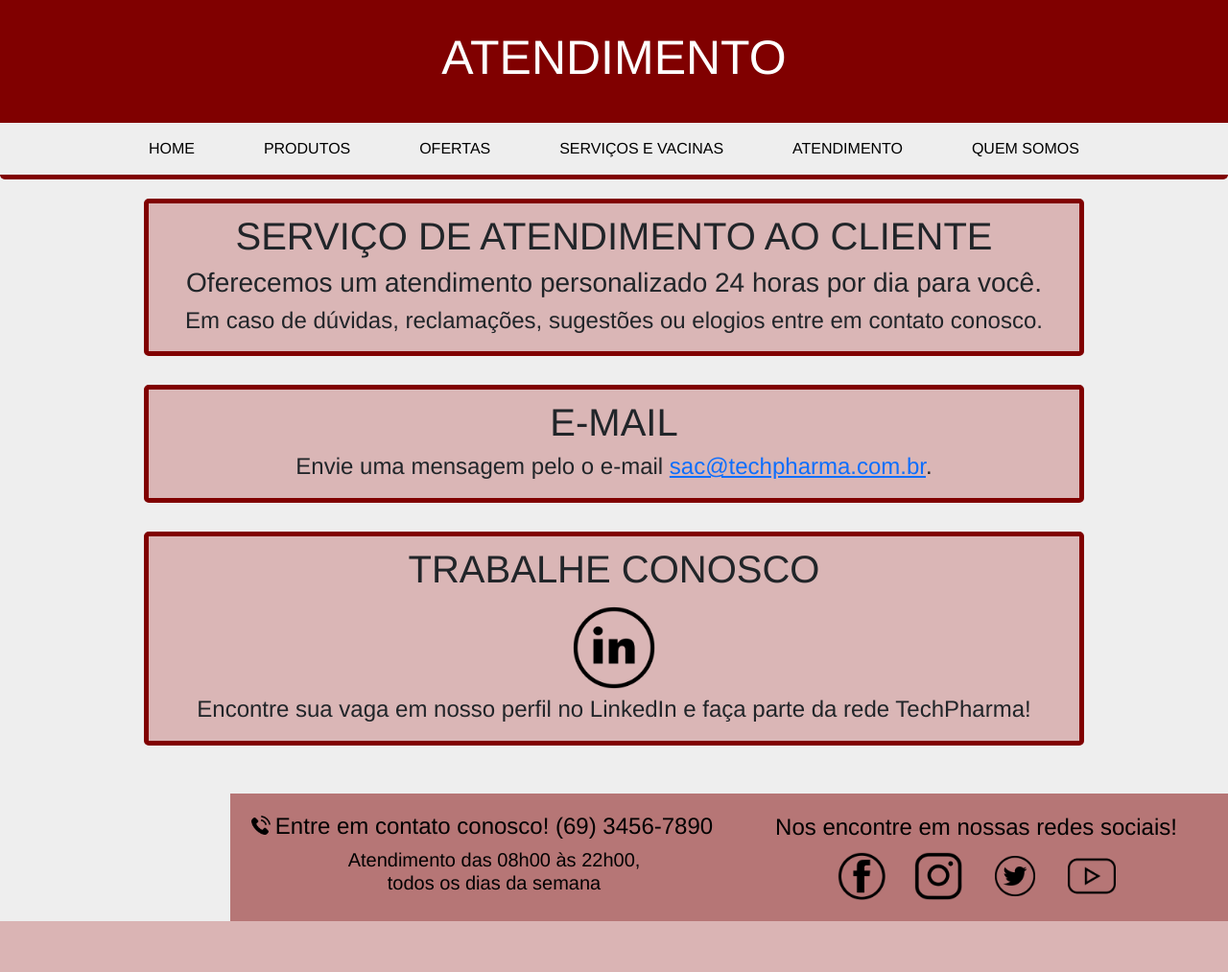
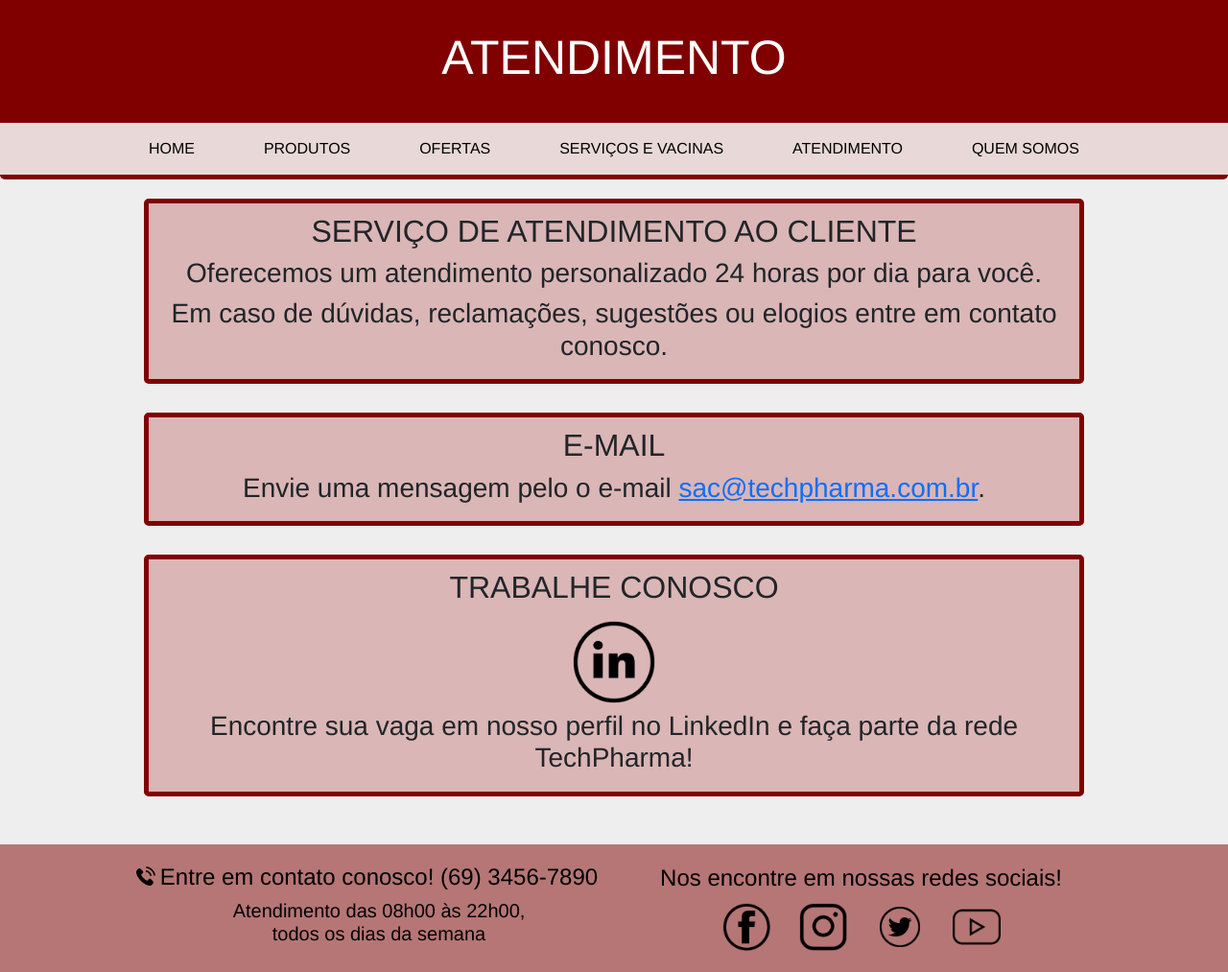
Before and after one commit to Po747o/Pharmacy, a PHP site: page /atendimento.html in a window 1280 px wide. Shown: the whole page at 96% size. Before the commit the page ends 960 px from the top, so only its background shows below. Run offline with PHP 8.4, Linux system fonts and the light colour scheme.

Commit message:
Atualizações gerais

```diff
--- a/atendimento.html
+++ b/atendimento.html
@@ -34,22 +34,22 @@
     <main class="container">
 
         <div class="sac">
-            <h1>SERVIÇO DE ATENDIMENTO AO CLIENTE</h1>
+            <h2>SERVIÇO DE ATENDIMENTO AO CLIENTE</h2>
             <h3>Oferecemos um atendimento personalizado 24 horas por dia para você.</h3>
-            <h4>Em caso de dúvidas, reclamações, sugestões ou elogios entre em contato conosco.</h4>
+            <h3>Em caso de dúvidas, reclamações, sugestões ou elogios entre em contato conosco.</h3>
         </div>
         <div class="sac">
-            <h1>E-MAIL</h1>
-            <h4>Envie uma mensagem pelo o e-mail
+            <h2>E-MAIL</h2>
+            <h3>Envie uma mensagem pelo o e-mail
                 <a href="mailto:sac@techpharma.com.br">sac@techpharma.com.br</a>.
-            </h4>
+            </h3>
         </div>
         <div class="sac">
-            <h1>TRABALHE CONOSCO</h1>
+            <h2>TRABALHE CONOSCO</h2>
             <div class="linkedin">
                 <img src="imagens/iconelinkedin.png" alt="#">
             </div>
-            <h4>Encontre sua vaga em nosso perfil no LinkedIn e faça parte da rede TechPharma!</h4>
+            <h3>Encontre sua vaga em nosso perfil no LinkedIn e faça parte da rede TechPharma!</h3>
         </div>
 
     </main>
--- a/css/layout.css
+++ b/css/layout.css
@@ -38,6 +38,7 @@ main {
     border-radius: 0 0 5px 5px;
     margin: 0 auto;
     width: 100%;
+    background-color: #e9d8d8;
 }
 
 .topnav .menu {
@@ -58,10 +59,8 @@ main {
 }
 
 .topnav a:hover {
-    background-color: rgba(128, 0, 0, 0.5);
+    background-color: white;
     color: black;
-    border: solid 2px white;
-    border-radius: 5px;
 }
 
 .btnVermelho {
@@ -81,6 +80,7 @@ main {
 }
 
 .footer {
+    width: 100vw;
     margin-top: 30px;
     float: inline-end;
     padding: 20px;
--- a/home.html
+++ b/home.html
@@ -42,6 +42,7 @@
             <a href="cadastrarfuncionario.html">CADASTRAR FUNCIONÁRIO</a>
             <a href="cadastrarproduto.html">CADASTRAR PRODUTO</a>
         </div>
+    </main>
 
     <footer class="footer">
       <div class="corpoFooter">
@@ -73,7 +74,6 @@
 
         </div>
     </footer>
-    </main>
 </body>
 
 </html>
```
Lines whose indentation alone changed are shown as unchanged.
